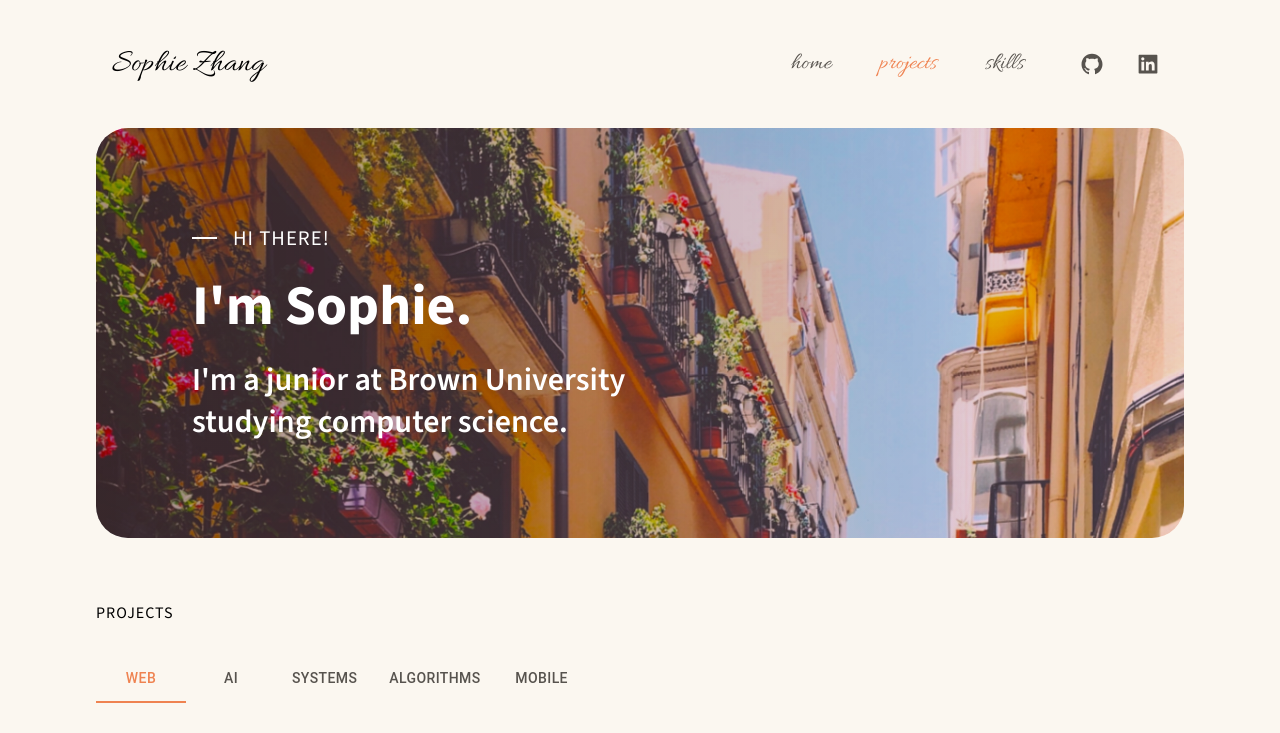
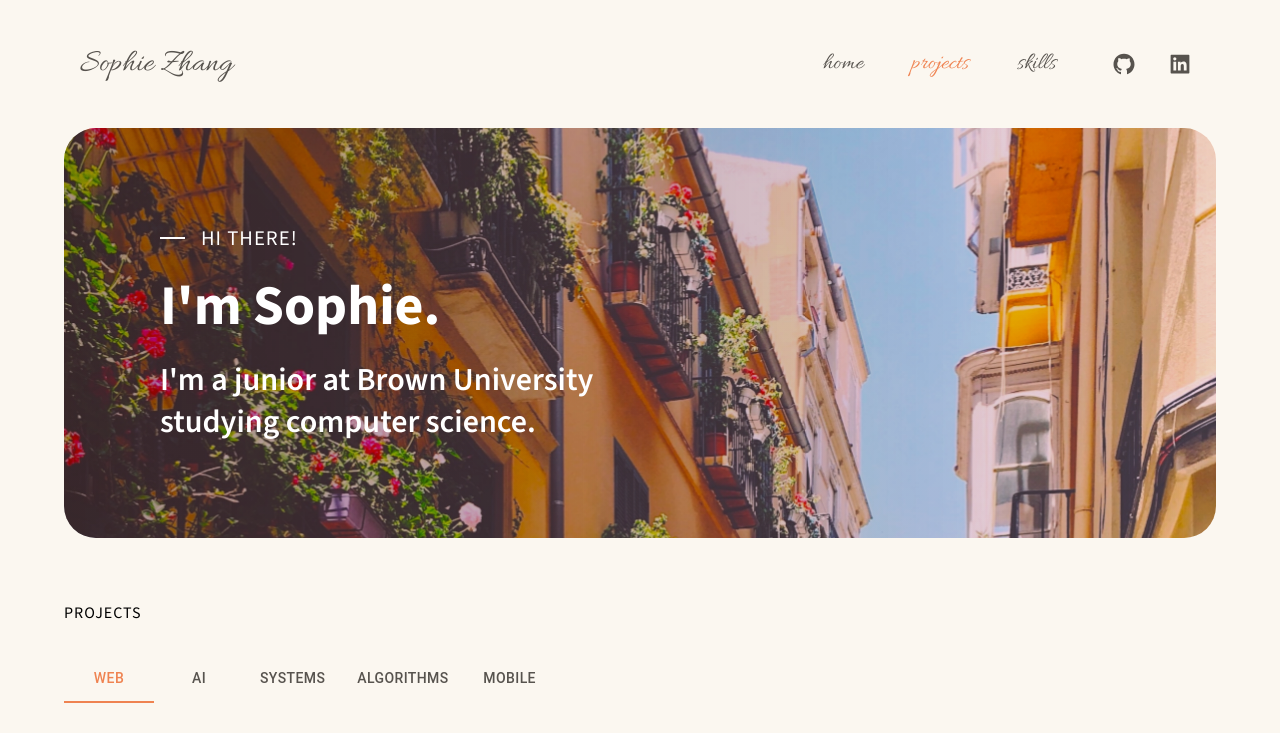
Before and after one commit to smallwhale1/portfolio, a Next.js app: page / in a window 1280 px wide. Shown: the top 733 px of the page. Built offline with nearby package versions, Linux system fonts and the light colour scheme.

Commit message:
feat: animated navbar

```diff
--- a/components/common/Topbar.module.scss
+++ b/components/common/Topbar.module.scss
@@ -2,16 +2,17 @@
 
 $navbarMargin: $horizontalMargin + 1rem;
 $mobileNavbarMargin: $mobileHorizontalMargin + 1rem;
+$transitionDuration: 0.5s;
 
 .topbarContainer {
   position: fixed;
   z-index: 999;
   top: 0;
   left: 0;
-  height: $topbarHeight;
   padding: 0 $navbarMargin;
   width: 100%;
-  transition: opacity 1s ease;
+  transition: opacity 1s ease, height $transitionDuration ease,
+    background-color 0.5s ease;
   opacity: 0;
 }
 
@@ -21,10 +22,10 @@ $mobileNavbarMargin: $mobileHorizontalMargin + 1rem;
 
 .topbar {
   position: relative;
-  height: $topbarHeight;
   display: flex;
   justify-content: space-between;
   align-items: center;
+  transition: height $transitionDuration ease;
 
   .collapsedMenu {
     padding: 1rem;
@@ -61,6 +62,7 @@ $mobileNavbarMargin: $mobileHorizontalMargin + 1rem;
   .name {
     cursor: pointer;
     font-size: 2rem;
+    transition: color $transitionDuration ease;
   }
 
   .links {
@@ -74,9 +76,7 @@ $mobileNavbarMargin: $mobileHorizontalMargin + 1rem;
       cursor: pointer;
       font-size: 1.5rem;
       font-weight: 500;
-      //   text-transform: uppercase;
-      //   letter-spacing: 1px;
-      transition: color 0.2s ease;
+      transition: color $transitionDuration ease;
     }
 
     .externalLinks {
--- a/components/common/Topbar.tsx
+++ b/components/common/Topbar.tsx
@@ -9,6 +9,8 @@ import { InViewContext } from "@/contexts/InViewContext";
 import { BiX } from "react-icons/bi";
 
 const font = Allura({ subsets: ["latin"], weight: ["400"] });
+// Tailwind Zinc
+const navbarColor = "#27272a";
 
 interface TopbarProps {
   smoothScroll: (section: Sections) => void;
@@ -22,6 +24,21 @@ const Topbar = ({ smoothScroll, showNav }: TopbarProps) => {
   const theme = useTheme();
   const { activeView } = useContext(InViewContext);
   const [showNavbar, setShowNavbar] = useState(false);
+  const [scrolledDown, setScrolledDown] = useState(false);
+
+  useEffect(() => {
+    const handleScroll = () => {
+      if (window.scrollY > 20) {
+        setScrolledDown(true);
+      } else {
+        setScrolledDown(false);
+      }
+    };
+
+    handleScroll();
+    window.addEventListener("scroll", handleScroll);
+    return () => window.removeEventListener("scroll", handleScroll);
+  }, []);
 
   useEffect(() => {
     const handleResize = () => {
@@ -48,13 +65,23 @@ const Topbar = ({ smoothScroll, showNav }: TopbarProps) => {
       className={`${styles.topbarContainer} ${
         showNavbar && showNav && styles.fadeIn
       }`}
-      style={{ backgroundColor: theme.palette.bgColor.main }}
+      style={
+        !scrolledDown
+          ? { backgroundColor: theme.palette.bgColor.main, height: "8rem" }
+          : { backgroundColor: navbarColor, height: "6rem" }
+      }
     >
-      <nav className={styles.topbar}>
+      <nav
+        className={styles.topbar}
+        style={!scrolledDown ? { height: "8rem" } : { height: "6rem" }}
+      >
         <div
           className={`${styles.name} ${font.className}`}
           onClick={() => {
             smoothScroll(Sections.HOME);
+          }}
+          style={{
+            color: scrolledDown ? "#ffffff" : theme.palette.textColor.main,
           }}
         >
           {nameCollapsed ? "SZ" : "Sophie Zhang"}
@@ -69,6 +96,8 @@ const Topbar = ({ smoothScroll, showNav }: TopbarProps) => {
                   color:
                     activeView === Sections.HOME
                       ? theme.palette.primary.main
+                      : scrolledDown
+                      ? "#ffffff"
                       : theme.palette.textColor.main,
                 }}
                 onClick={() => smoothScroll(Sections.HOME)}
@@ -81,6 +110,8 @@ const Topbar = ({ smoothScroll, showNav }: TopbarProps) => {
                   color:
                     activeView === Sections.PROJECTS
                       ? theme.palette.primary.main
+                      : scrolledDown
+                      ? "#ffffff"
                       : theme.palette.textColor.main,
                 }}
                 onClick={() => smoothScroll(Sections.PROJECTS)}
@@ -93,6 +124,8 @@ const Topbar = ({ smoothScroll, showNav }: TopbarProps) => {
                   color:
                     activeView === Sections.SKILLS
                       ? theme.palette.primary.main
+                      : scrolledDown
+                      ? "#ffffff"
                       : theme.palette.textColor.main,
                 }}
                 onClick={() => smoothScroll(Sections.SKILLS)}
@@ -106,7 +139,11 @@ const Topbar = ({ smoothScroll, showNav }: TopbarProps) => {
             <li className={styles.link}>
               <Link href="https://github.com/smallwhale1" target="_blank">
                 <IconButton>
-                  <AiFillGithub color={theme.palette.textColor.main} />
+                  <AiFillGithub
+                    color={
+                      scrolledDown ? "#ffffff" : theme.palette.textColor.main
+                    }
+                  />
                 </IconButton>
               </Link>
             </li>
@@ -116,7 +153,11 @@ const Topbar = ({ smoothScroll, showNav }: TopbarProps) => {
             >
               <li className={styles.link}>
                 <IconButton>
-                  <AiFillLinkedin color={theme.palette.textColor.main} />
+                  <AiFillLinkedin
+                    color={
+                      scrolledDown ? "#ffffff" : theme.palette.textColor.main
+                    }
+                  />
                 </IconButton>
               </li>
             </Link>
@@ -127,7 +168,11 @@ const Topbar = ({ smoothScroll, showNav }: TopbarProps) => {
                     setMenuOpen(true);
                   }}
                 >
-                  <AiOutlineMenu color={theme.palette.textColor.main} />
+                  <AiOutlineMenu
+                    color={
+                      scrolledDown ? "#ffffff" : theme.palette.textColor.main
+                    }
+                  />
                 </IconButton>
               </li>
             )}
--- a/styles/_variables.scss
+++ b/styles/_variables.scss
@@ -1,3 +1,3 @@
 $topbarHeight: 8rem;
-$horizontalMargin: 6rem;
+$horizontalMargin: 4rem;
 $mobileHorizontalMargin: 1rem;
```
